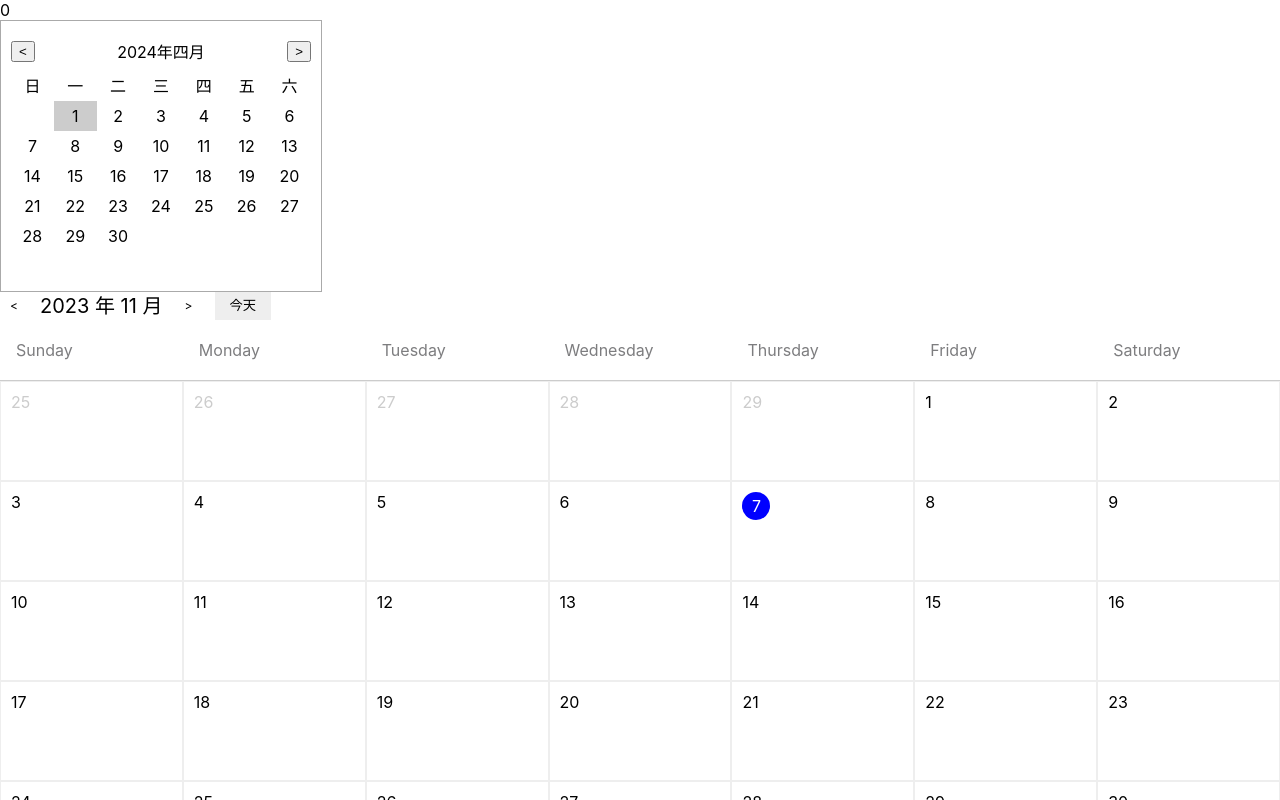
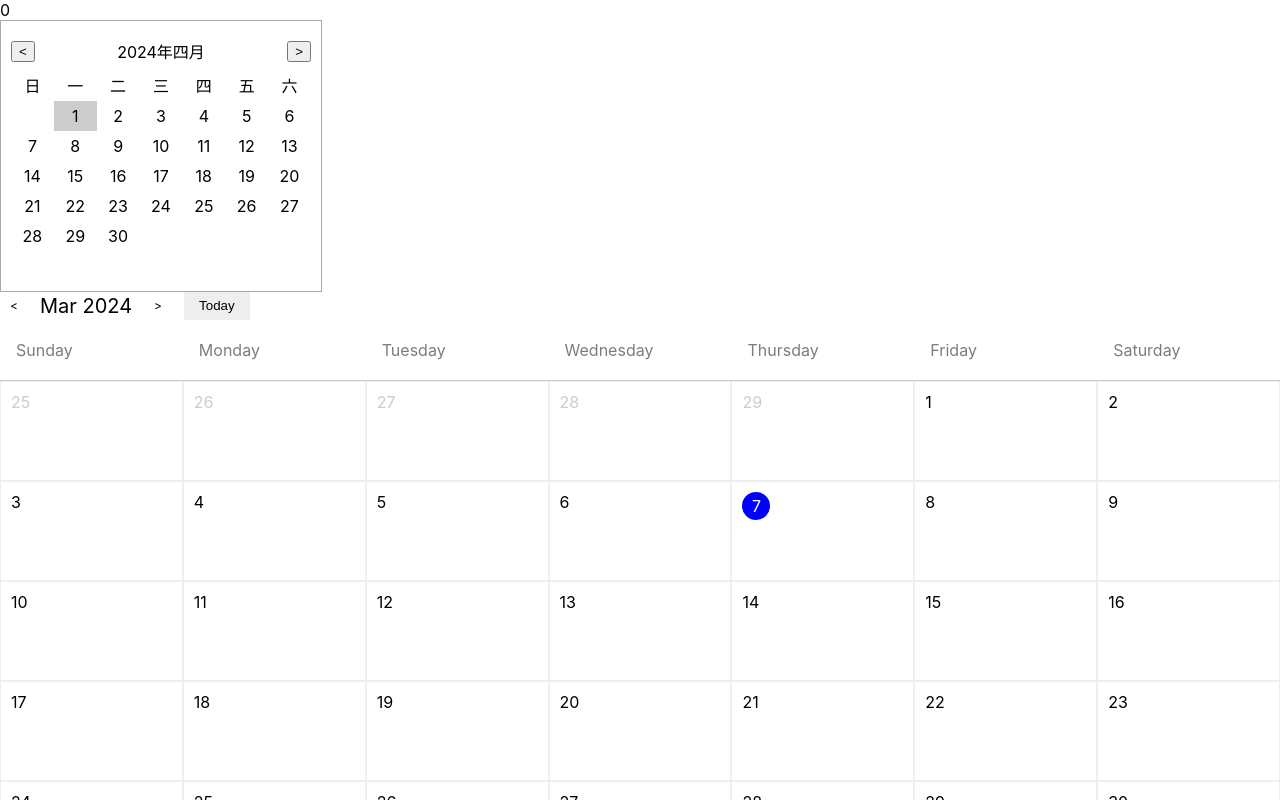
Before and after one commit to VegetableBirddd/Advanced-with-React, a React (Create React App) app: page / in a window 1280 px wide. Shown: the top 800 px of the page. Built offline with nearby package versions, Linux system fonts and the light colour scheme.

Commit message:
add: calendar component

```diff
--- a/src/App.tsx
+++ b/src/App.tsx
@@ -43,8 +43,8 @@
       {/* <MiniCalendar value={new Date('2023-2-1')} onChange={(date)=>{alert(date)}}/> */}
       <Test />
       {/* <Calendar value={dayjs('2024-03-07')} locale="en-US"/> */}
-      <Calendar value={dayjs('2024-03-07')} onChange={(date) => {
-          alert(date.format('YYYY-MM-DD'));
+      <Calendar value={dayjs('2024-03-07')} locale="en-US" onChange={(date) => {
+
       }}/>
     </>
 
--- a/src/components/Calendar/Header.tsx
+++ b/src/components/Calendar/Header.tsx
@@ -1,10 +1,29 @@
-function Header() {
+import { Dayjs } from "dayjs";
+import { useContext } from "react";
+import LocaleContext from "./LocaleContext";
+import allLocales from "./locale";
+interface HeaderProps {
+    curMonth: Dayjs;
+    prevMonthHandler: () => void;
+    nextMonthHandler: () => void;
+    todayHandler: () => void;
+}
+function Header(props: HeaderProps) {
+
+    const {
+        curMonth,
+        prevMonthHandler,
+        nextMonthHandler,
+        todayHandler
+    } = props;
+    const localeContext = useContext(LocaleContext);
+    const CalendarLocale = allLocales[localeContext.locale];
     return <div className="calendar-header">
         <div className="calendar-header-left">
-            <div className="calendar-header-icon">&lt;</div>
-            <div className="calendar-header-value">2023 年 11 月</div>
-            <div className="calendar-header-icon">&gt;</div>
-            <button className="calendar-header-btn">今天</button>
+            <div className="calendar-header-icon" onClick={prevMonthHandler}>&lt;</div>
+            <div className="calendar-header-value">{curMonth.format(CalendarLocale.formatMonth)}</div>
+            <div className="calendar-header-icon" onClick={nextMonthHandler}>&gt;</div>
+            <button className="calendar-header-btn" onClick={todayHandler}>{CalendarLocale.today}</button>
         </div>
     </div>
 }
--- a/src/components/Calendar/MonthCalendar.tsx
+++ b/src/components/Calendar/MonthCalendar.tsx
@@ -7,7 +7,8 @@
 import classNames from "classnames";
 
 interface MonthCalendarProps extends CalendarProps {
-    selectHandler?: (date: Dayjs) => void
+    selectHandler?: (date: Dayjs) => void;
+    curMonth:Dayjs;
 }
 
 
@@ -36,12 +37,28 @@
     return daysInfo;
 }
 
+
+
+function MonthCalendar(props: MonthCalendarProps) {
+    const localeContext = useContext(LocaleContext);
+    const {
+        dateRender,
+        dateInnerContent,
+        curMonth,
+        value,
+        selectHandler
+    } = props;
+    const CalendarLocale = allLocales[localeContext.locale];
+    const weekList = ['sunday', 'monday', 'tuesday', 'wednesday', 'thursday', 'friday', 'saturday']
+
+    const allDays = getAllDays(curMonth);
+
     function renderDays(
         days: Array<{ date: Dayjs, currentMonth: boolean}>,
-    dateRender: MonthCalendarProps['dateRender'],
-    dateInnerContent:  MonthCalendarProps['dateInnerContent'],
-    value: Dayjs,
-    selectHandler: MonthCalendarProps['selectHandler']
+        // dateRender: MonthCalendarProps['dateRender'],
+        // dateInnerContent:  MonthCalendarProps['dateInnerContent'],
+        // value: Dayjs,
+        // selectHandler: MonthCalendarProps['selectHandler']
     ) {
         const rows = [];
         for(let i = 0; i < 6; i++ ) {
@@ -74,19 +91,6 @@
         return rows.map(row => <div className="calendar-month-body-row">{row}</div>)
     }
 
-function MonthCalendar(props: MonthCalendarProps) {
-    const localeContext = useContext(LocaleContext);
-    const {
-        dateRender,
-        dateInnerContent,
-        value,
-        selectHandler
-    } = props;
-    const CalendarLocale = allLocales[localeContext.locale];
-    const weekList = ['sunday', 'monday', 'tuesday', 'wednesday', 'thursday', 'friday', 'saturday']
-
-    const allDays = getAllDays(props.value);
-
     return <div className="calendar-month">
         <div className="calendar-month-week-list">
             {weekList.map((week) => (
@@ -97,7 +101,7 @@
         </div>
         <div className="calendar-month-body">
             {
-                renderDays(allDays, dateRender, dateInnerContent,value,selectHandler)
+                renderDays(allDays)
             }
         </div>
     </div>
--- a/src/components/Calendar/index.tsx
+++ b/src/components/Calendar/index.tsx
@@ -1,4 +1,4 @@
-import { Dayjs } from 'dayjs';
+import dayjs, { Dayjs } from 'dayjs';
 import MonthCalendar from './MonthCalendar';
 import './index.scss';
 import Header from './Header';
@@ -34,19 +34,41 @@
 
     const [curValue, setCurValue] = useState<Dayjs>(value);
 
-    function selectHandler(date: Dayjs) {
+    const [curMonth, setCurMonth] = useState<Dayjs>(value);
+
+    const classNames = classnames("calendar", className);
+
+    function changeDate(date: Dayjs) {
         setCurValue(date);
+        setCurMonth(date);
         onChange?.(date);
     }
-    const classNames = classnames("calendar", className);
+    function selectHandler(date: Dayjs) {
+        changeDate(date);
+    }
 
-    return <LocaleContext.Provider value={{locale:locale || navigator.language}}>
+    function prevMonthHandler() {
+        setCurMonth(curMonth.subtract(1, 'month'));
+    }
+
+    function nextMonthHandler() {
+        setCurMonth(curMonth.add(1, 'month'));
+    }
+
+    function todayHandler() {
+        const date = dayjs(Date.now());
+        changeDate(date);
+    }
+
+    return <LocaleContext.Provider value={{
+        locale: locale || navigator.language
+    }}>
         <div className={classNames} style={style}>
-            <Header></Header>
-            <MonthCalendar {...props} value={curValue} selectHandler={selectHandler}/>
+            <Header todayHandler={todayHandler} curMonth={curMonth} prevMonthHandler={prevMonthHandler} nextMonthHandler={nextMonthHandler}></Header>
+            <MonthCalendar {...props} value={curValue} curMonth={curMonth} selectHandler={selectHandler}/>
         </div>
     </LocaleContext.Provider>
-
 }
 
+
 export default Calendar;
```
Lines whose indentation alone changed are shown as unchanged.
